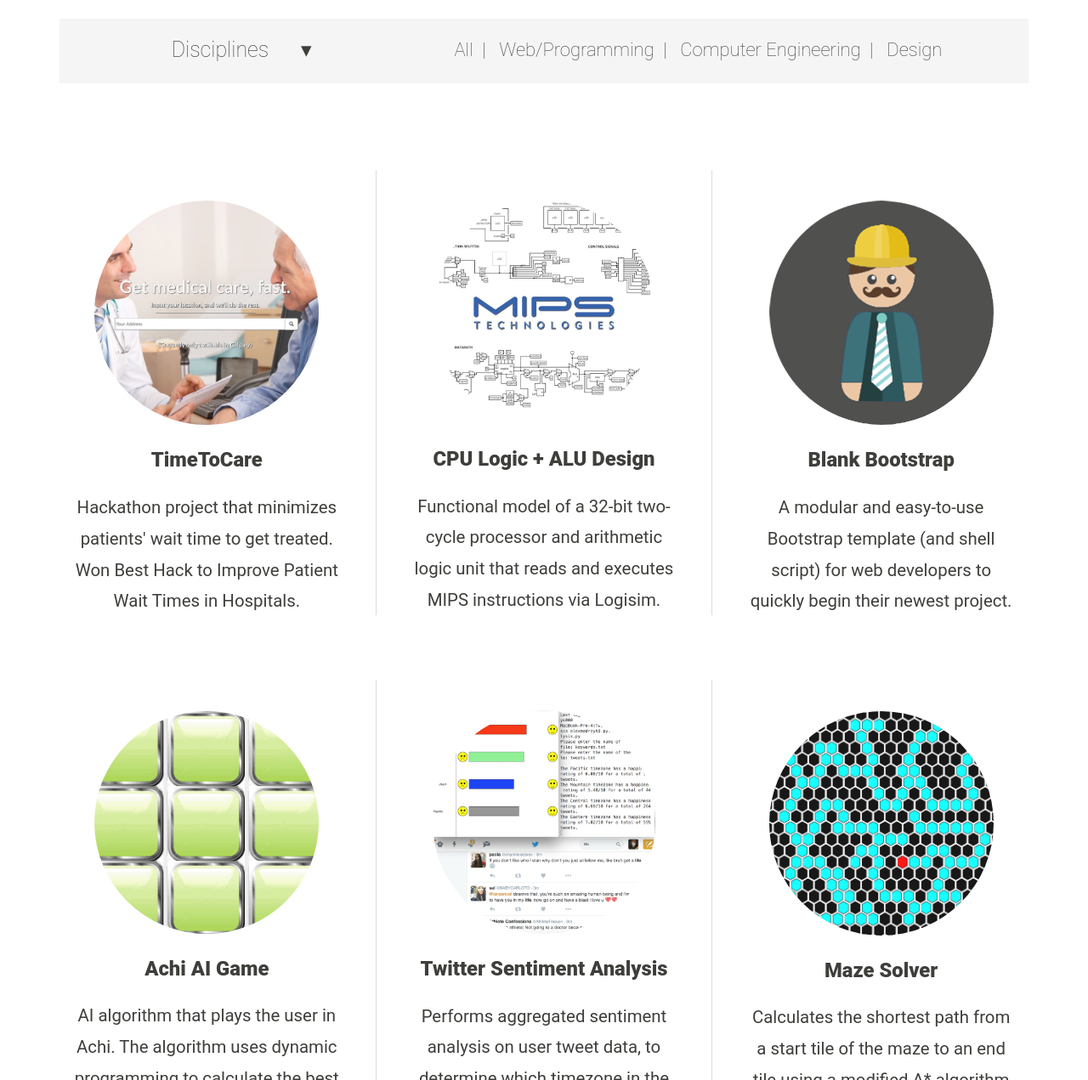
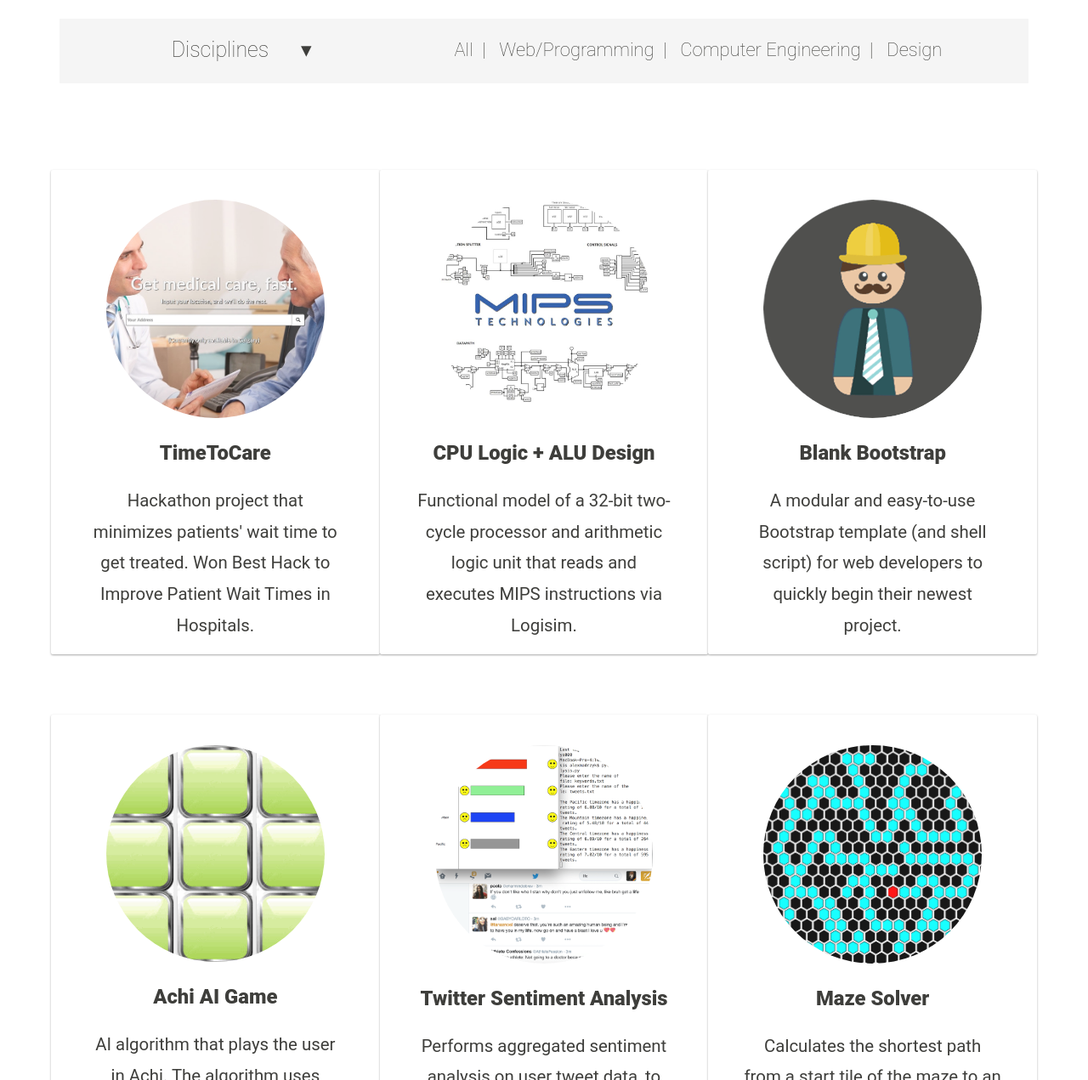
Before and after one commit to amadrzyk/Personal-Website, a PHP site: page / in a window 1280 px wide. Shown: the part 5229-6500 px from the top of the page at 85% size. Run offline with PHP 8.4, Linux system fonts and the light colour scheme; some libraries are stand-ins or nearby versions.

Commit message:
Added material card design to portfolio items

```diff
--- a/public_html/assets/css/main.css
+++ b/public_html/assets/css/main.css
@@ -406,8 +406,24 @@ footer p {
     text-rendering: auto;
     padding-left: 5px;
     padding-right: 5px;
-    /*border: solid 4px black!important; !* PORTFOLIO_DEBUG *!*/
+    padding-bottom: 15px;
+
+
+    /* MATERIAL CARD HOVER EFFECT */
+    background: #fff;
+    border-radius: 2px;
+    position: relative;
+    box-shadow: 0 1px 3px rgba(0,0,0,0.12), 0 1px 2px rgba(0,0,0,0.24);
+    transition: all 0.3s cubic-bezier(.25,.8,.25,1);
 }
+.pitem:hover{
+    box-shadow: 0 14px 28px rgba(0,0,0,0.25), 0 10px 10px rgba(0,0,0,0.22);
+    z-index: 999;
+}
+.portfolio a, .portfolio a:hover{
+    color: inherit;
+}
+
 .proname {
     margin-top: 20px;
     font-size: 1em;
@@ -469,12 +485,12 @@ footer p {
 
 @media screen and (min-width: 800px) {
     /*Applies to screen more than 1000 or the md thingies, above works for sm*/
-    .pitema:nth-child(2),
-    .minor.col-md-3:nth-child(3) {
-        border: 1px solid #ddd;
-        border-top: 0;
-        border-bottom: 0;
-    }
+    /*.pitema:nth-child(2),*/
+    /*.minor.col-md-3:nth-child(3) {*/
+        /*!*border: 1px solid #ddd;*!*/
+        /*border-top: 0;*/
+        /*border-bottom: 0;*/
+    /*}*/
 
     .portfolioimage {
         max-width: 72%;
--- a/public_html/page_elements/portfolio.html
+++ b/public_html/page_elements/portfolio.html
@@ -44,134 +44,123 @@
 </div>
 
 <div class="portfolio container">
-    <div class="row switchrow" data-plugin-options='{"offset":-400}'>
+    <a href="//devpost.com/software/timetocare" target="_blank">
         <div class="col-md-4 col-xs-12 pitem pitema desi prog webdev">
             <div class="linkt">
-                <a href="//devpost.com/software/timetocare" target="_blank">
                 <img class="portfolioimage" src="assets/images/portfolio/timetocare.jpg" alt="timetocare">
                 <span class="proname">TimeToCare</span>
-                </a>
             </div>
             <span class="procat">Hackathon project that minimizes patients' wait time to get treated. Won Best Hack to Improve Patient Wait Times in Hospitals.</span>
         </div>
+    </a>
+    <a href="//github.com/amadrzyk/MIPS-CPU-in-Logisim" target="_blank">
         <div class="col-md-4 col-xs-12 pitem pitema elec mips clang">
             <div class="linkt">
-                <a href="//github.com/amadrzyk/MIPS-CPU-in-Logisim" target="_blank">
                 <img class="portfolioimage" src="assets/images/portfolio/CPU.jpg" alt="cpu logic">
                 <span class="proname">CPU Logic + ALU Design</span>
-                </a>
             </div>
             <span class="procat">Functional model of a 32-bit two-cycle processor and arithmetic logic unit that reads and executes MIPS instructions via Logisim.</span>
         </div>
+    </a>
+    <a href="//github.com/amadrzyk/blank-bootstrap" target="_blank">
         <div class="col-md-4 col-xs-12 pitem pitema desi prog webdev php">
             <div class="linkt">
-                <a href="//github.com/amadrzyk/blank-bootstrap" target="_blank">
                 <img class="portfolioimage" src="assets/images/portfolio/profile.png" alt="blank bootstrap">
                 <span class="proname">Blank Bootstrap</span>
-                </a>
             </div>
             <span class="procat">A modular and easy-to-use Bootstrap template (and shell script) for web developers to quickly begin their newest project.</span>
         </div>
-    </div>
+    </a>
 
-    <div class="row switchrow" data-plugin-options='{"offset":-400}'>
+    <a href="//github.com/amadrzyk/Achi-Dynamic-Programming" target="_blank">
         <div class="col-md-4 col-xs-12 pitem pitema prog java">
             <div class="linkt">
-                <a href="//github.com/amadrzyk/Achi-Dynamic-Programming" target="_blank">
                     <img class="portfolioimage" src="assets/images/portfolio/PlayAchiLoop.gif" alt="achi gameplay" loop="infinite">
                     <span class="proname">Achi AI Game</span>
+            </div>
+            <span class="procat" style="padding-bottom: 1px;">AI algorithm that plays the user in Achi. The algorithm uses dynamic programming to calculate the best possible moves.</span>
+        </div>
     </a>
-            </div>
-            <span class="procat" style="padding-bottom: 13px">AI algorithm that plays the user in Achi. The algorithm uses dynamic programming to calculate the best possible moves.<br><br></span>
-        </div>
+    <a href="//github.com/amadrzyk/Twitter-Sentiment-Analysis/" target="_blank">
         <div class="col-md-4 col-xs-12 pitem pitema prog pyth">
             <div class="linkt">
-                <a href="//github.com/amadrzyk/Twitter-Sentiment-Analysis/" target="_blank">
                 <img class="portfolioimage" src="assets/images/portfolio/twitter_sa.png" alt="twitter analysis">
                 <span class="proname">Twitter Sentiment Analysis</span>
+            </div>
+            <span class="procat">Performs aggregated sentiment analysis on user tweet data, to determine which timezone in the continental US is the happiest.<br><br></span>
+        </div>
     </a>
-            </div>
-            <span class="procat">Performs aggregated sentiment analysis on user tweet data, to determine which timezone in the continental US is the happiest.<br></span>
-        </div>
+    <a href="//github.com/amadrzyk/Algorithmic-Maze-Solver" target="_blank">
         <div class="col-md-4 col-xs-12 pitem pitema prog java">
             <div class="linkt">
-                <a href="//github.com/amadrzyk/Algorithmic-Maze-Solver" target="_blank">
                 <img class="portfolioimage" src="assets/images/portfolio/MazeLoop.gif" alt="maze solver" loop=infinite>
                 <span class="proname">Maze Solver</span>
-                </a>
             </div>
             <span class="procat">Calculates the shortest path from a start tile of the maze to an end tile using a modified A* algorithm and distance heuristics. </span>
         </div>
-    </div>
+    </a>
 
-    <div class="row switchrow" data-plugin-options='{"offset":-400}'>
+    <a href="//www.facebook.com/westernfrenchclub/" target="_blank">
         <div class="col-md-4 col-xs-12 pitem pitema desi adobe">
             <div class="linkt">
-                <a href="//www.facebook.com/westernfrenchclub/" target="_blank">
                 <img class="portfolioimage" src="assets/images/portfolio/FrenchClubLogo.png" alt="french club logo">
                 <span class="proname">French Club Logo</span>
-                </a>
             </div>
             <span class="procat">Western French Club's social media logo for the 2016/2017 academic year.<br><br><br></span>
         </div>
+    </a>
+    <a href="//drive.google.com/file/d/0B6AW8Lq_EEL1cVpjX0J4WlNENGM/view?usp=sharing" target="_blank">
         <div class="col-md-4 col-xs-12 pitem pitema desi adobe">
             <div class="linkt">
-                <a href="//drive.google.com/file/d/0B6AW8Lq_EEL1cVpjX0J4WlNENGM/view?usp=sharing" target="_blank">
                 <img class="portfolioimage" src="assets/images/portfolio/FrenchClubBoothPoster.jpg" alt="french club poster">
                 <span class="proname">Clubs Week Poster</span>
-                </a>
             </div>
             <span class="procat">Promotional poster for the French Club, which was used at every social event.<br><br><br></span>
         </div>
+    </a>
+    <a href="//drive.google.com/file/d/0B6AW8Lq_EEL1dzhwbl9wWkI4dEU/view?usp=sharing" target="_blank">
         <div class="col-md-4 col-xs-12 pitem pitema desi adobe">
             <div class="linkt">
-                <a href="//drive.google.com/file/d/0B6AW8Lq_EEL1dzhwbl9wWkI4dEU/view?usp=sharing" target="_blank">
                 <img class="portfolioimage" src="assets/images/portfolio/french_poster.png" alt="french signup poster">
                 <span class="proname">French Club Signup Poster</span>
-                </a>
             </div>
             <span class="procat">Poster used for recruitment and informational purposes throughout club meetings and clubs week.<br><br></span>
         </div>
-    </div>
+    </a>
 
-    <div class="row switchrow" data-plugin-options='{"offset":-400}'>
     <div class="col-md-4 col-xs-12 pitem pitema desi prog swift">
         <div class="linkt">
-                <a target="_self">
             <img class="portfolioimage" src="assets/images/portfolio/french_club_ios.png" alt="french club ios">
             <span class="proname">French Club iOS App</span>
-                </a>
         </div>
-            <span class="procat" style="padding-bottom: 10px">Notifies French Club members on future club events. The app’s TableView is populated using PHP and a MySQL database.<br><br></span>
+        <span class="procat">Notifies French Club members on future club events. The app’s TableView is populated using PHP and a MySQL database.<br><br></span>
     </div>
+    <a href="//chrome.google.com/webstore/detail/to-do-list/lfjmacfbhcmehhkkbfokbghabkiobjpb" target="_blank">
         <div class="col-md-4 col-xs-12 pitem pitema desi prog webdev">
             <div class="linkt">
-                <a href="//chrome.google.com/webstore/detail/to-do-list/lfjmacfbhcmehhkkbfokbghabkiobjpb" target="_blank">
                 <img class="portfolioimage" src="assets/images/portfolio/todoList.png" alt="chrome todo list">
                 <span class="proname">To-Do List.</span>
+            </div>
+            <span class="procat">High-visibility "new-tab" Chrome extension that allows users to create to-do's in a customizable manner, thereby increasing their productivity.</span>
+        </div>
     </a>
-            </div>
-            <span class="procat" style="padding-bottom: 10px">High-visibility "new-tab" Chrome extension that allows users to create to-do's in a customizable manner, thereby increasing their productivity.</span>
-        </div>
+    <a href="//github.com/amadrzyk/Limited-Infection" target="_blank">
         <div class="col-md-4 col-xs-12 pitem pitema prog java">
             <div class="linkt">
-                <a href="//github.com/amadrzyk/Limited-Infection" target="_blank">
                 <img class="portfolioimage" src="assets/images/portfolio/limitedInfectionLoop.gif" alt="limited infection">
                 <span class="proname">Limited Infection Algorithm</span>
-                </a>
             </div>
             <span class="procat">Interactive graph demonstrating a total and limited "infection" spread, modeling a potential strategy in software rollout procedures and A/B testing.</span>
         </div>
-    </div>
-    <div class="row switchrow" data-plugin-options='{"offset":-400}'>
+    </a>
+
+    <a href="//devpost.com/software/langwhiz" target="_self">
         <div class="col-md-4 col-xs-12 pitem pitema desi prog webdev">
             <div class="linkt">
-                <a href="//devpost.com/software/langwhiz" target="_self">
                 <img class="portfolioimage" src="assets/images/portfolio/langwhizloop.gif" alt="langwhiz">
                 <span class="proname">LangWhiz</span>
+            </div>
+            <span class="procat">Improves language fluency via matched conversations with native speakers. Received an honourable mention at the PennApps hackathon.</span>
+        </div>
     </a>
 </div>
-            <span class="procat">Web app that improves language fluency via matched conversations with native speakers. Received an honourable mention at the PennApps hackathon.</span>
-        </div>
-    </div>
-</div>
```
Also changed, not shown: public_html/page_elements/js/portfolio.js (+0 -24 lines). Lines whose indentation alone changed are shown as unchanged.
